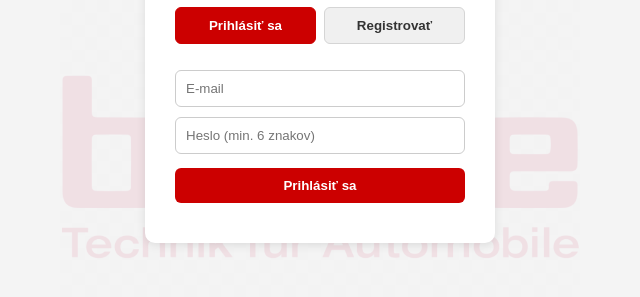
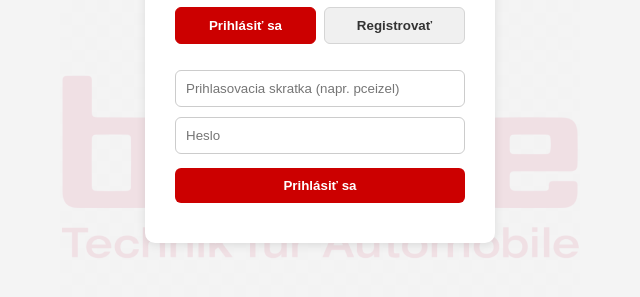
Before and after one commit to ceizepe/MT21B, a plain HTML site: page index.html in a window 1280 px wide. Shown: the part 233-530 px from the top of the page, without its empty margins (320-960 px from the left). Drawn offline with Linux system fonts and the light colour scheme; no server answers.

Commit message:
Update index.html

```diff
--- a/index.html
+++ b/index.html
@@ -2,16 +2,11 @@
 <html lang="sk">
 
 <head>
-
 <meta charset="UTF-8">
-
 <title>
 MT21B Workforce Manager – Prihlásenie
 </title>
-
-<link rel="stylesheet"
-href="style.css">
-
+<link rel="stylesheet" href="style.css">
 </head>
 
 <body>
@@ -36,14 +31,17 @@ href="style.css">
 <input type="text" id="regName" placeholder="Meno a priezvisko (nepovinné)">
 </div>
 
-<input type="email" id="authEmail" placeholder="E-mail" required>
-<input type="password" id="authPassword" placeholder="Heslo (min. 6 znakov)" required>
+<input type="text" id="authEmail" placeholder="Prihlasovacia skratka (napr. pceizel)" required>
+
+<input type="password" id="authPassword" placeholder="Heslo" required>
 
 <div id="confirmPasswordWrap" style="display: none;">
 <input type="password" id="regPasswordConfirm" placeholder="Potvrď heslo">
 </div>
 
-<button type="submit" id="authSubmitBtn" class="primary-btn">Prihlásiť sa</button>
+<button type="submit" id="authSubmitBtn" class="primary-btn">
+Prihlásiť sa
+</button>
 
 </form>
 
@@ -51,10 +49,7 @@ href="style.css">
 
 </div>
 
-<script type="module"
-src="login.js">
-</script>
+<script type="module" src="login.js"></script>
 
 </body>
-
 </html>
```
